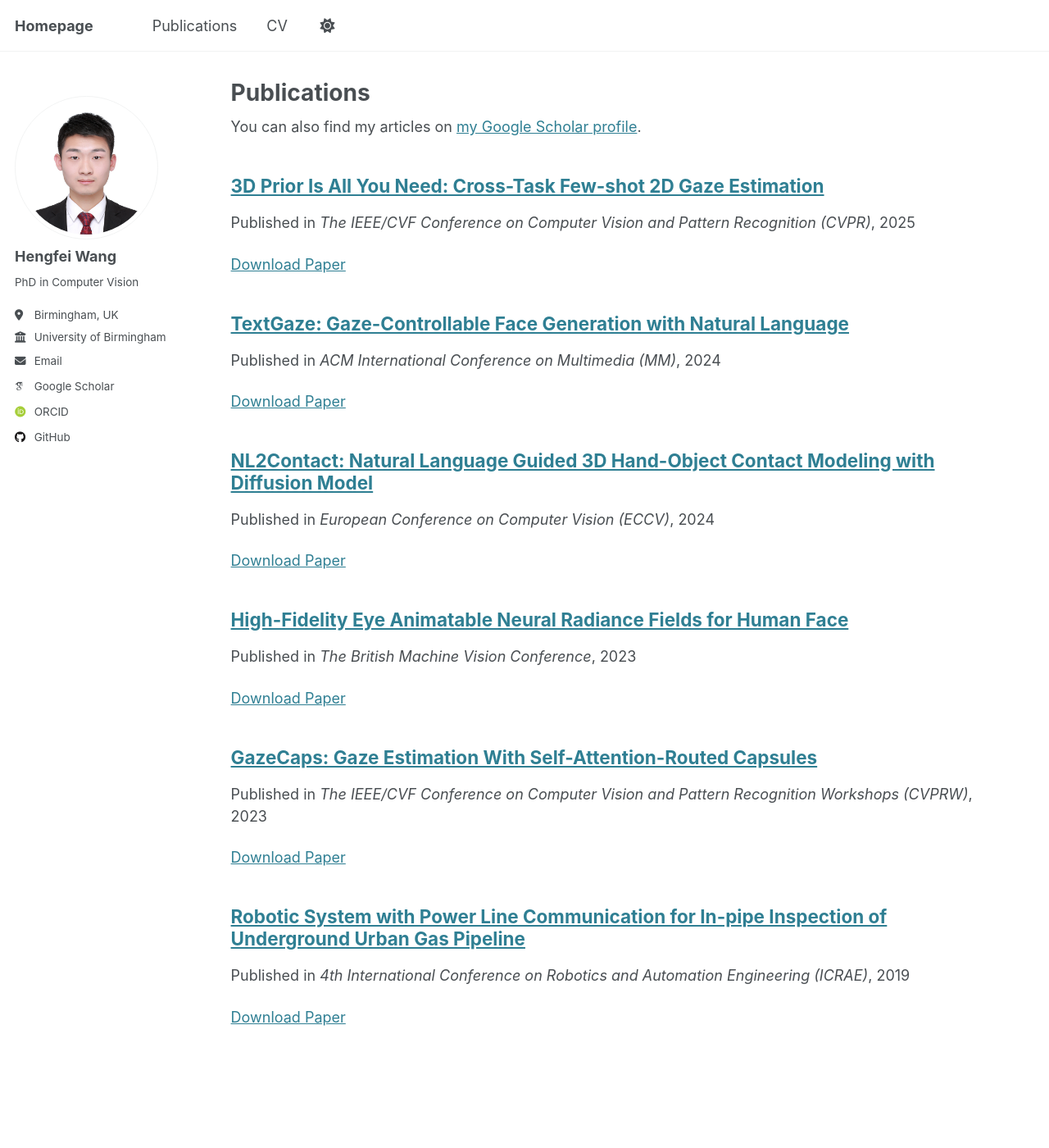
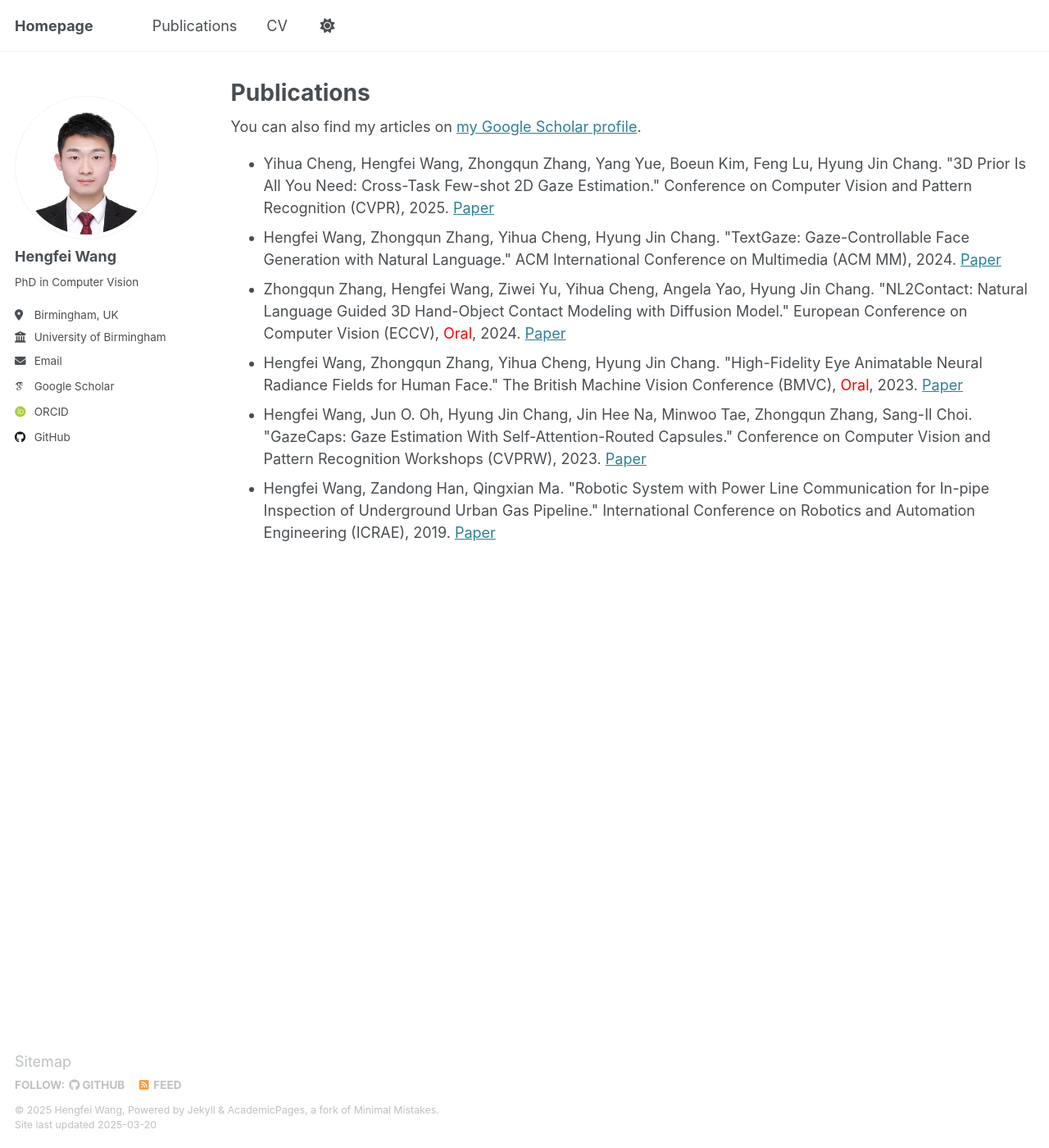
Before and after one commit to hengfei-wang/hengfei-wang.github.io, a Jekyll site: the page built from _pages/publications.html, in a window 1280 px wide and 1400 px high. Shown: the whole window at 82% size. Built offline with Jekyll 4.4.1, drawn with Linux system fonts in a browser that asks for light colours; some web fonts are replaced.

Commit message:
update publications

```diff
--- a/_pages/publications.html
+++ b/_pages/publications.html
@@ -12,7 +12,7 @@
 {% include base_path %}
 
 <!-- New style rendering if publication categories are defined -->
-{% if site.publication_category %}
+<!-- {% if site.publication_category %}
   {% for category in site.publication_category  %}
     {% assign title_shown = false %}
     {% for post in site.publications reversed %}
@@ -30,4 +30,13 @@
   {% for post in site.publications reversed %}
     {% include archive-single.html %}
   {% endfor %}
-{% endif %}
+{% endif %} -->
+
+<ul>
+  <li>Yihua Cheng, Hengfei Wang, Zhongqun Zhang, Yang Yue, Boeun Kim, Feng Lu, Hyung Jin Chang. "3D Prior Is All You Need: Cross-Task Few-shot 2D Gaze Estimation." Conference on Computer Vision and Pattern Recognition (CVPR), 2025. <a href="http://hengfei-wang.github.io/files/3D2D.pdf">Paper</a></li>
+  <li>Hengfei Wang, Zhongqun Zhang, Yihua Cheng, Hyung Jin Chang. "TextGaze: Gaze-Controllable Face Generation with Natural Language." ACM International Conference on Multimedia (ACM MM), 2024. <a href="http://hengfei-wang.github.io/files/TextGaze.pdf">Paper</a></li>
+  <li>Zhongqun Zhang, Hengfei Wang, Ziwei Yu, Yihua Cheng, Angela Yao, Hyung Jin Chang. "NL2Contact: Natural Language Guided 3D Hand-Object Contact Modeling with Diffusion Model." European Conference on Computer Vision (ECCV), <font color="red">Oral</font>, 2024. <a href="http://hengfei-wang.github.io/files/NL2Contact.pdf">Paper</a></li>
+  <li>Hengfei Wang, Zhongqun Zhang, Yihua Cheng, Hyung Jin Chang. "High-Fidelity Eye Animatable Neural Radiance Fields for Human Face." The British Machine Vision Conference (BMVC), <font color="red">Oral</font>, 2023. <a href="http://hengfei-wang.github.io/files/DeNeRF.pdf">Paper</a></li>
+  <li>Hengfei Wang, Jun O. Oh, Hyung Jin Chang, Jin Hee Na, Minwoo Tae, Zhongqun Zhang, Sang-Il Choi. "GazeCaps: Gaze Estimation With Self-Attention-Routed Capsules." Conference on Computer Vision and Pattern Recognition Workshops (CVPRW), 2023. <a href="http://hengfei-wang.github.io/files/GazeCaps.pdf">Paper</a></li>
+  <li>Hengfei Wang, Zandong Han, Qingxian Ma. "Robotic System with Power Line Communication for In-pipe Inspection of Underground Urban Gas Pipeline." International Conference on Robotics and Automation Engineering (ICRAE), 2019. <a href="http://hengfei-wang.github.io/files/PipelineRobot.pdf">Paper</a></li>
+</ul>
```
Also changed, not shown: 1 other file.
